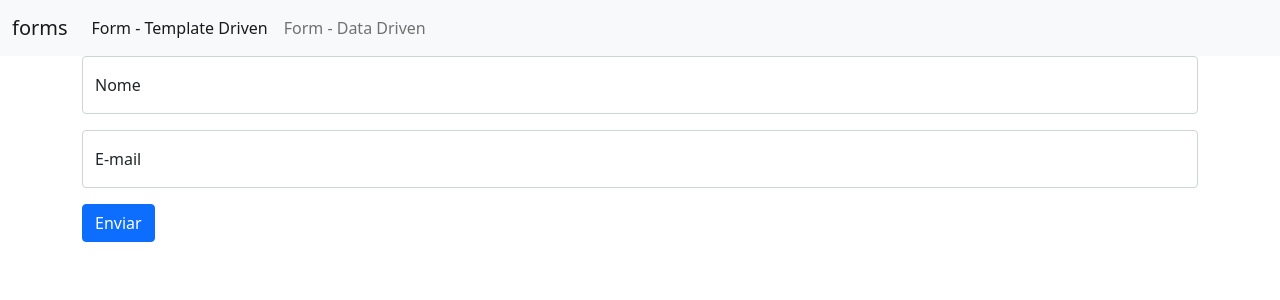
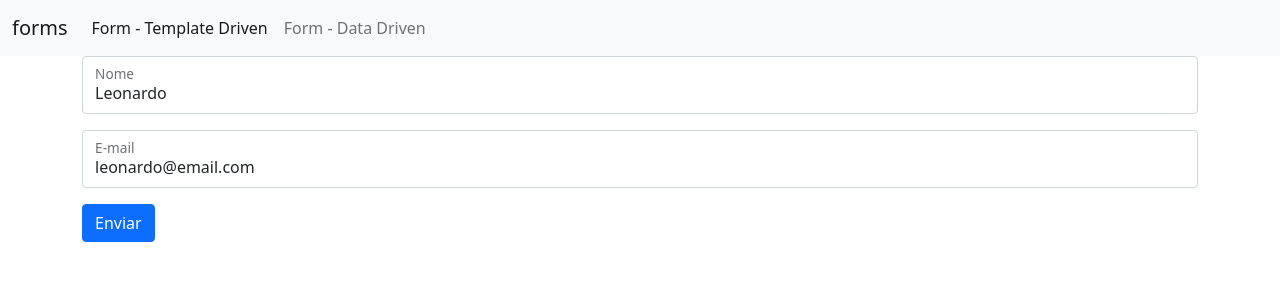
Before and after one commit to leorv/AngularCompleto, an Angular app in the folder forms/: page /templateForm in a window 1280 px wide. Shown: the top 300 px of the page. Built offline with nearby package versions, Linux system fonts and the light colour scheme.

Commit message:
Form Template Driven - incicializando valores com ngModel (TwoWay DataBinding)

```diff
--- a/forms/src/app/template-form/template-form.component.html
+++ b/forms/src/app/template-form/template-form.component.html
@@ -1,14 +1,20 @@
 <form #f="ngForm" (ngSubmit)="onSubmit(f)">
     <div class="form-floating mb-3">
         <input type="text" class="form-control" id="nome" placeholder="Seu nome"
-        name="nome" ngModel>
+        name="nome" [(ngModel)]="usuario.nome">
         <label for="nome">Nome</label>
     </div>
     <div class="form-floating mb-3">
         <input type="email" class="form-control" id="email" placeholder="nome@email.com"
-        name="email" ngModel>
+        name="email" [(ngModel)]="usuario.email">
         <label for="email">E-mail</label>
     </div>
+
+    <!-- Usamos o two way data binding, porém pode-se usar apenas o property binding
+    caso preferir, onde será apenas inicializado o valor do objeto e se houver mudanças, não
+será atualizado.
+        ngModel
+        [ngModel]="usuario.nome"-->
 
     <!-- <div class="mb-3 form-check">
         <input type="checkbox" class="form-check-input" id="exampleCheck1">
--- a/forms/src/app/template-form/template-form.component.ts
+++ b/forms/src/app/template-form/template-form.component.ts
@@ -1,4 +1,5 @@
 import { Component, OnInit } from '@angular/core';
+import { NgForm } from '@angular/forms';
 
 @Component({
     selector: 'app-template-form',
@@ -7,13 +8,20 @@ import { Component, OnInit } from '@angular/core';
 })
 export class TemplateFormComponent implements OnInit {
 
+    usuario: any = {
+        nome: 'Leonardo',
+        email: 'leonardo@email.com'
+    }
+
     constructor() { }
 
     ngOnInit(): void {
     }
 
-  onSubmit(form: any){
+    onSubmit(form: NgForm) {
         console.log(form);
+        console.log(this.usuario);
+        console.log(form.value);
     }
 
 }
```
Lines whose indentation alone changed are shown as unchanged.
